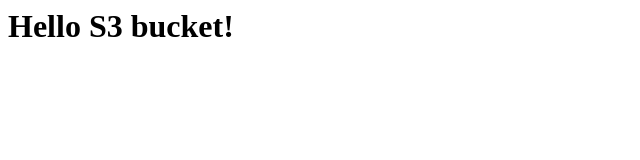
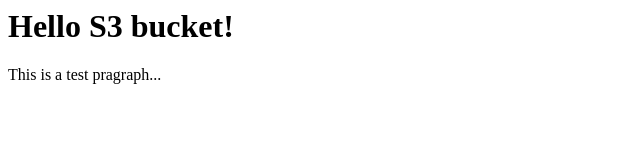
Before and after one commit to gmakbari/staticwebsite, a plain HTML site: page index.html in a window 1280 px wide. Shown: the whole page, without its empty margins (0-640 px from the left). Drawn offline with Linux system fonts and the light colour scheme.

Commit message:
Update index.html

```diff
--- a/index.html
+++ b/index.html
@@ -1 +1,2 @@
 <h1>Hello S3 bucket!</h1>
+<p>This is a test pragraph...</p>
```
